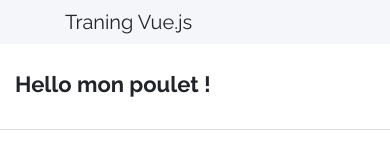
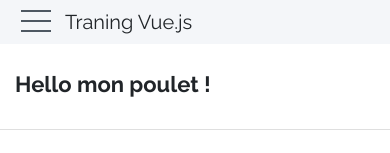
Before and after one commit to LaurentGoweb/VueJsComposantRoutage, a Vue app: page / in a window 390 px wide. Shown: the top 153 px of the page. Built offline with nearby package versions, Linux system fonts and the light colour scheme.

Commit message:
Update Menu.vue

```diff
--- a/src/components/widgets/Menu.vue
+++ b/src/components/widgets/Menu.vue
@@ -6,6 +6,11 @@
       <li><router-link to="/Page2">Page2</router-link></li>
 
     </ul>
+      <button class="menu-toggle d-lg-none">
+      <span></span>
+      <span></span>
+      <span></span>
+    </button>
 
   </nav>
 </template>
```
